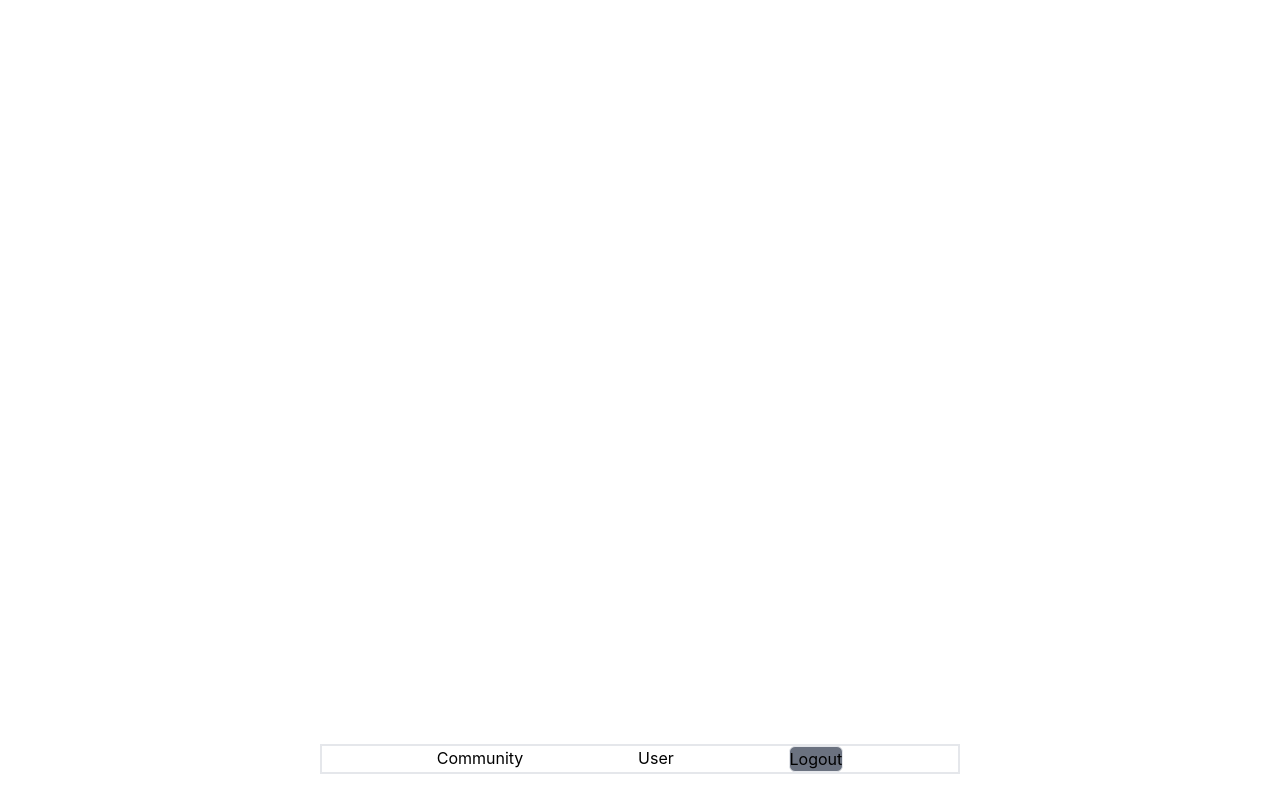
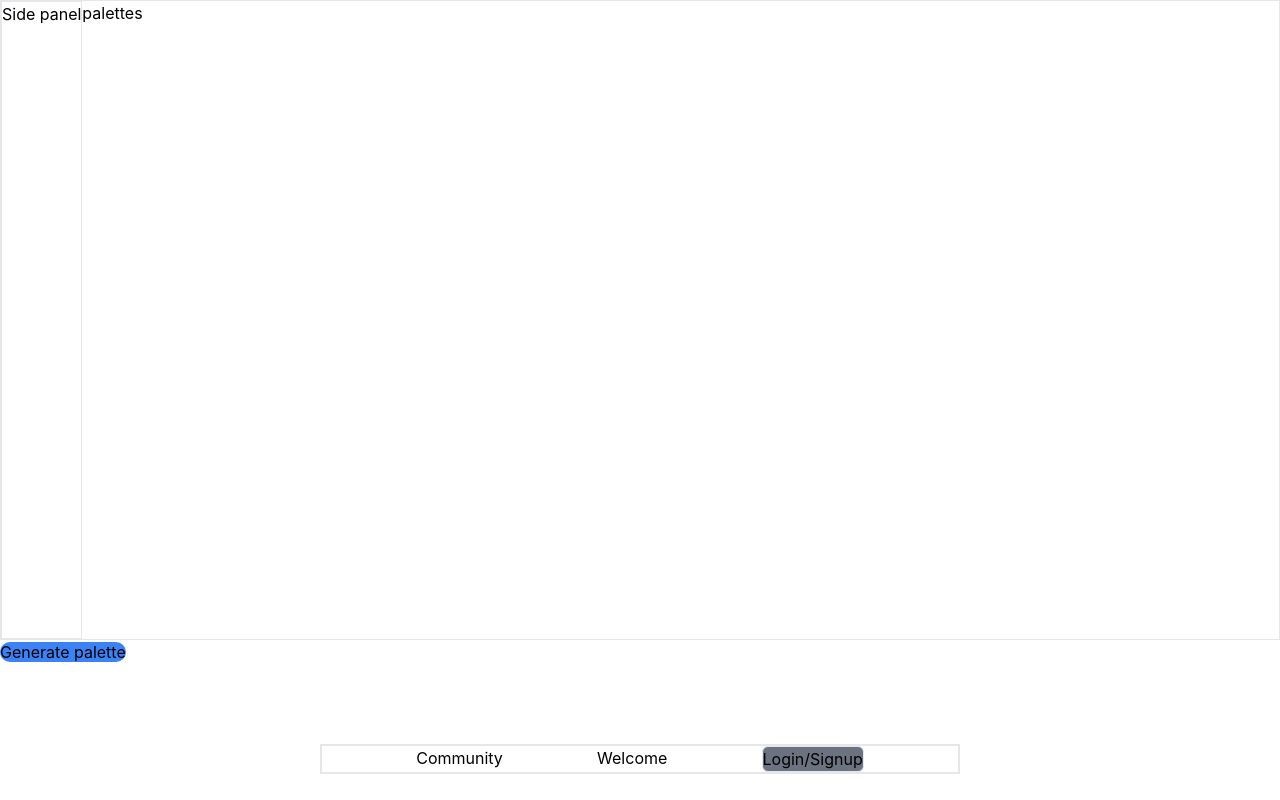
Before and after one commit to sscraig2015/color-palette-final, a React (Create React App) app in the folder client/: page /user/1 in a window 1280 px wide. Built offline with nearby package versions, Linux system fonts and the light colour scheme; no server answers.

Commit message:
updated css for logoin/signup

```diff
--- a/client/src/App.js
+++ b/client/src/App.js
@@ -8,6 +8,7 @@ import HomepagePalette from './Components/HomepagePalette';
 import Navbar from './Components/Navbar';
 import Login from './Pages.js/Login';
 import Signup from './Pages.js/Signup';
+import UserProfile from './Pages.js/UserProfile';
 
 function App() {
 
@@ -30,6 +31,7 @@ return(
       <Route path='/home' element={<HomepagePalette />} />
       <Route path='/login' element={<Login/>} />
       <Route path='/signup' element={<Signup/>} />
+      <Route path='/user/:id' element={<UserProfile />} />
     </Routes>
     <Navbar />
   </div>
--- a/client/src/Components/Navbar.js
+++ b/client/src/Components/Navbar.js
@@ -1,12 +1,14 @@
 import React from 'react'
-import { useNavigate } from 'react-router-dom'
-import { useDispatch } from "react-redux";
+import { Link, useNavigate } from 'react-router-dom'
+import { useDispatch, useSelector } from "react-redux";
 import { userLogout } from '../Slices/userSlice'
+import UserProfile from '../Pages.js/UserProfile';
 
 const Navbar = () => {
 
   const dispatch = useDispatch()
   const navigate = useNavigate()
+  const user = useSelector((state) => state.user)
 
   function handleLogout(){
 
@@ -24,8 +26,8 @@ const Navbar = () => {
     <div className='border-2 w-[50%] mx-auto mb-[2%] absolute inset-x-0 bottom-0'>
         <div className='flex justify-evenly'>
             <div>Community</div>
-            <div>User</div>
-            <button onClick={handleLogout} className='border rounded-md bg-gray-500'>Logout</button >
+            <div>{user.id? <Link to={`/user/${user.id}`}>{user.username}</Link> : "Welcome"}</div>
+            {user.id? <button onClick={handleLogout} className='border rounded-md bg-gray-500'>Logout</button > : <Link to='/login' className='border rounded-md bg-gray-500'>Login/Signup</Link >}
         </div>
     </div>
   )
--- a/client/src/Components/UserAction.js
+++ b/client/src/Components/UserAction.js
@@ -1,10 +1,14 @@
 import React from 'react'
+import { useSelector } from 'react-redux'
 
 const UserAction = ({ newPalette }) => {
+
+  const user = useSelector((state) => state.user)
   return (
     <div>
-        <div className='flex justify-center'>
+        <div className='flex justify-center gap-2'>
             <button onClick={newPalette} className='bg-blue-500 rounded-xl h-10 w-80'>Generate Palette</button>
+            {user.id? <button onClick={newPalette} className='bg-blue-500 rounded-xl h-10 w-80'>Save Palette</button> : null}
         </div>
     </div>
   )
--- a/client/src/Pages.js/Login.js
+++ b/client/src/Pages.js/Login.js
@@ -1,5 +1,5 @@
 import React, {useState} from 'react'
-import { useNavigate } from 'react-router-dom'
+import { Link, useNavigate } from 'react-router-dom'
 import { useDispatch } from "react-redux";
 import { userLogin } from '../Slices/userSlice'
 
@@ -35,6 +35,7 @@ const LoginPage = () => {
   }
 
   return (
+    <div>
       <div className='border w-[30%] mx-auto mt-[5%]'>
         <div className='p-[3%]'>
           <div>
@@ -47,8 +48,11 @@ const LoginPage = () => {
               <input className='border' type='password' name='password' value={password} onChange={(e) => setPassword(e.target.value)}></input>
             <input type='submit' className='cursor-pointer border bg-slate-300 mt-3'/>
           </form>
+          {errors? <div>{errors.errors}</div> : null }
         </div>
-      {errors? <div>{errors.errors}</div> : null }
+          <Link to='/signup' className='underline p-[10px]'>Create account?</Link>
+      </div>
+      <Link className='bg-blue-500 rounded-xl h-10 w-80' to='/home'>Generate palette</Link>
     </div>
   )
 }
--- a/client/src/Pages.js/Signup.js
+++ b/client/src/Pages.js/Signup.js
@@ -1,5 +1,5 @@
 import React, {useState} from 'react'
-import { useNavigate } from 'react-router-dom'
+import { useNavigate, Link } from 'react-router-dom'
 import { useDispatch } from "react-redux";
 import { userLogin } from '../Slices/userSlice'
 
@@ -51,6 +51,7 @@ const Signup = () => {
         }
 
     return (
+        <div>
           <div className='border w-[30%] mx-auto mt-[5%]'>
             <div className='p-[3%]'>
               <div>
@@ -65,8 +66,12 @@ const Signup = () => {
                       <input className='border' type='password' name='password' value={passwordConfirmation} onChange={(e) => setPasswordConfirmation(e.target.value)}></input>
                 <input type='submit' className='cursor-pointer border bg-slate-300 mt-3'/>
               </form>
+              {errors? <div>{errors.error}</div> : null }
             </div>
-          {errors? <div>{errors.error}</div> : null }
+            <Link to='/login' className='underline p-[10px]'>Already have an account?</Link>
+          </div>
+
+          <Link className='bg-blue-500 rounded-xl h-10 w-80' to='/home'>Generate palette</Link>
         </div>
       )
 }
--- /dev/null
+++ b/client/src/Pages.js/UserProfile.js
@@ -0,0 +1,25 @@
+import React from 'react'
+import { useParams, Link } from 'react-router-dom'
+
+const UserProfile = () => {
+
+    const params = useParams()
+
+
+
+    return (
+        <div className='h-screen'>
+            <div className='border flex h-[80%]'>
+                <div className='border '>
+                    Side panel
+                </div>
+                <div>
+                    palettes
+                </div>
+            </div>
+            <Link className='bg-blue-500 rounded-xl h-10 w-80' to='/home'>Generate palette</Link>
+        </div>
+  )
+}
+
+export default UserProfile
--- a/client/src/Slices/userSlice.js
+++ b/client/src/Slices/userSlice.js
@@ -7,8 +7,8 @@ export const fetchUser = createAsyncThunk('user/fetchUser', () => {
 })
 
 const initialState = {
-    id: '',
-    username: '',
+    id: null,
+    username: null,
 
 }
 const userSlice = createSlice({
@@ -20,8 +20,8 @@ const userSlice = createSlice({
             state.username = action.payload.username
         },
         userLogout(state, action) {
-            state.id = ''
-            state.username = ''
+            state.id = null
+            state.username = null
         }
     }
 })
```
Lines whose indentation alone changed are shown as unchanged.
